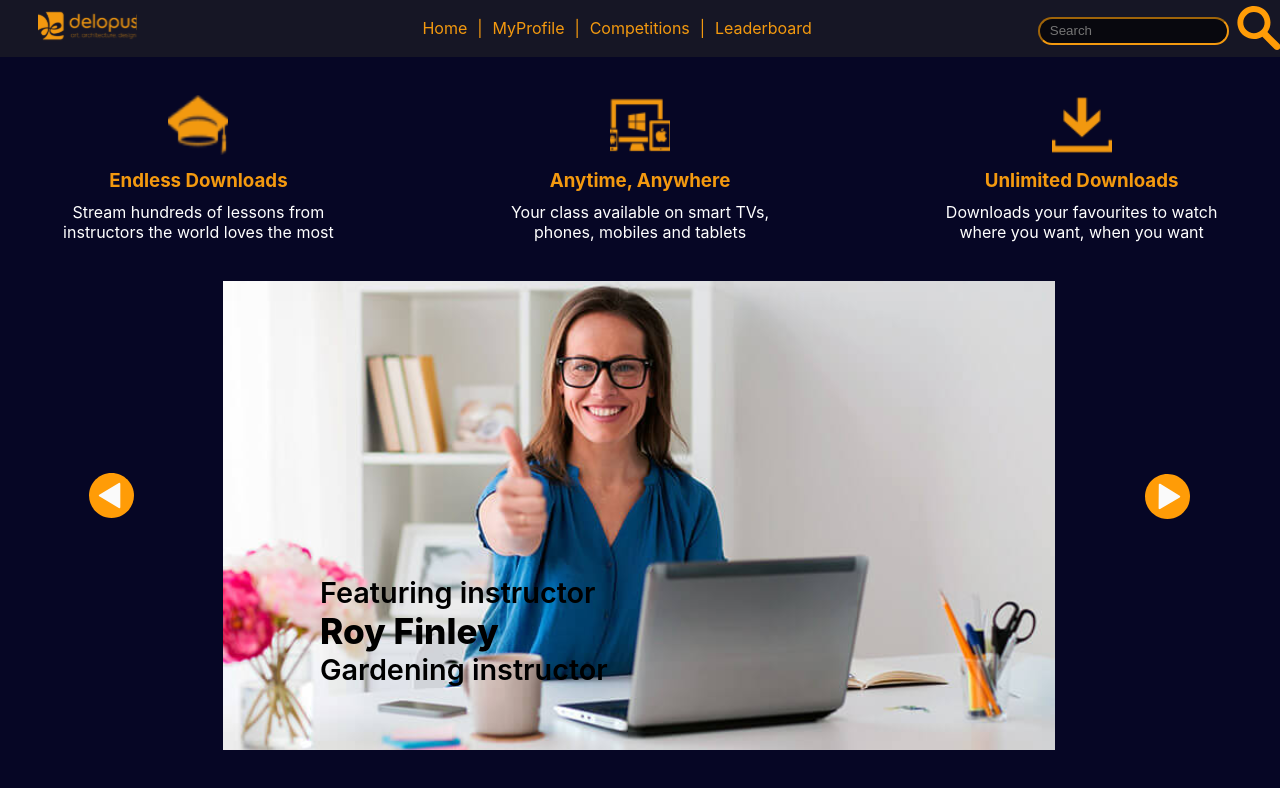
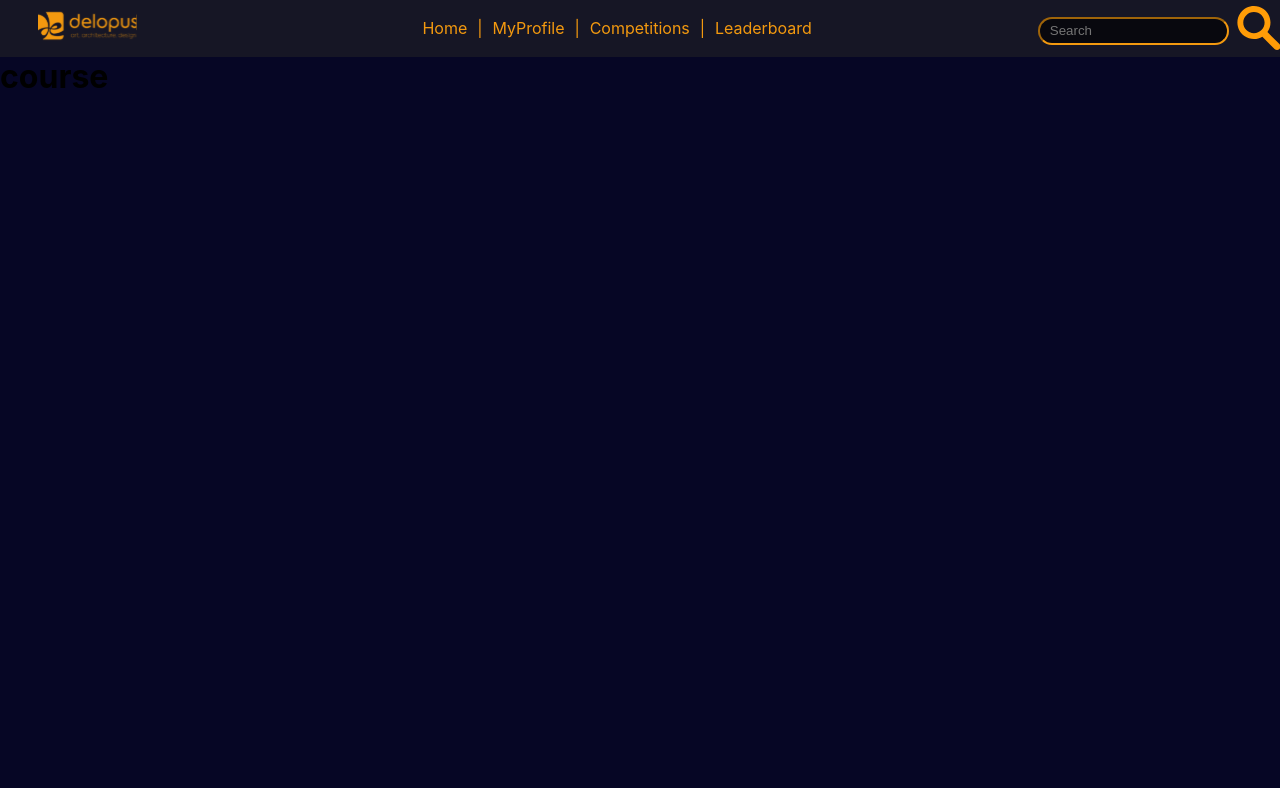
Before and after one commit to jaistarx/delopus, a React (Create React App) app: page /courses in a window 1280 px wide. Shown: the top 788 px of the page. Built offline with nearby package versions, Linux system fonts and the light colour scheme.

Commit message:
reach router

```diff
--- a/package.json
+++ b/package.json
@@ -3,6 +3,7 @@
   "version": "0.1.0",
   "private": true,
   "dependencies": {
+    "@reach/router": "^1.3.4",
     "@testing-library/jest-dom": "^4.2.4",
     "@testing-library/react": "^9.5.0",
     "@testing-library/user-event": "^7.2.1",
--- a/src/App.js
+++ b/src/App.js
@@ -1,94 +1,19 @@
-import React, { useState } from "react";
-import "./App.css";
-
+import React from "react";
+import Front from "./Frontpage";
+import { Router } from "@reach/router";
 
 function App() {
-  const [count, setCount] = useState(1);
-  const alterLeft = () => {
-    if (count === 3) {
-      setCount(1);
-    } else {
-      setCount(count + 1);
-    }
-  };
-  const alterRight = () => {
-    if (count === 1) {
-      setCount(3);
-    } else {
-      setCount(count - 1);
-    }
-  };
-  const myobj = {
-    instructor:"Roy Finley",
-    role:"Gardening instructor",
-  }
-  if(count===1){
-    myobj.instructor="Roy Finley";
-    myobj.role="Gardening instructor";
-  }
-  else if(count === 2) {
-    myobj.instructor="Mary Thomas";
-    myobj.role="Mathematics instructor";
-  }
-  else if(count === 3){
-    myobj.instructor="John Damn";
-    myobj.role="Science instructor";
-  }
   return (
-    <div className="App">
-      <div className="topflex">
-        <div className="boxes">
-          <img src="images/edu.svg" alt="graduate"></img>
-          <h3 className="orangehead">Endless Downloads</h3>
-          <p>
-            Stream hundreds of lessons from instructors the world loves the most
-          </p>
-        </div>
-        <div className="boxes">
-          <img src="images/comp.svg" alt="computer"></img>
-          <h3 className="orangehead">Anytime, Anywhere</h3>
-          <p>Your class available on smart TVs, phones, mobiles and tablets</p>
-        </div>
-        <div className="boxes">
-          <img src="images/down.svg" alt="computer"></img>
-          <h3 className="orangehead">Unlimited Downloads</h3>
-          <p>
-            Downloads your favourites to watch where you want, when you want
-          </p>
-        </div>
-      </div>
-      <div class="teaching-images">
-        <div className="bottomflex">
-          <button type="button" className="buttons">
-            <img
-              src="images/return 1.svg"
-              className="left"
-              alt="left"
-              onClick={alterLeft}
-            ></img>
-          </button>
-          <img
-            src={"images/tcr" + count + ".svg"}
-            alt="tutor"
-            className="tutor"
-          ></img>
-          <div className="absolute">
-            <p>Featuring instructor</p>
-            <p className="instructor">{myobj.instructor}</p>
-            <p>{myobj.role}</p>
-          </div>
-          <button type="button" className="buttons">
-            <img
-              src="images/return 2.svg"
-              className="left"
-              alt="left"
-              onClick={alterRight}
-            ></img>
-          </button>
-        </div>
-      </div>
-    </div>
+    <Router>
+      <Frontview path="/"></Frontview>
+      <Courses path="/courses"></Courses>
+    </Router>
   );
 }
-
+const Courses = () => {
+  return <h1>course</h1>;
+};
+const Frontview = () => {
+  return <Front />;
+};
 export default App;
--- /dev/null
+++ b/src/Frontpage.js
@@ -0,0 +1,92 @@
+import React , { useState } from "react";
+import "./Front.css";
+
+function Front() {
+    const [count, setCount] = useState(1);
+    const alterRight = () => {
+      if (count === 3) {
+        setCount(1);
+      } else {
+        setCount(count + 1);
+      }
+    };
+    const alterLeft = () => {
+      if (count === 1) {
+        setCount(3);
+      } else {
+        setCount(count - 1);
+      }
+    };
+    const myobj = {
+      instructor:"Roy Finley",
+      role:"Gardening instructor",
+    }
+    if(count===1){
+      myobj.instructor="Roy Finley";
+      myobj.role="Gardening instructor";
+    }
+    else if(count === 2) {
+      myobj.instructor="Mary Thomas";
+      myobj.role="Mathematics instructor";
+    }
+    else if(count === 3){
+      myobj.instructor="John Damn";
+      myobj.role="Science instructor";
+    }
+    return (
+      <div className="App">
+        <div className="topflex">
+          <div className="boxes">
+            <img src="images/edu.svg" alt="graduate"></img>
+            <h3 className="orangehead">Endless Downloads</h3>
+            <p>
+              Stream hundreds of lessons from instructors the world loves the most
+            </p>
+          </div>
+          <div className="boxes">
+            <img src="images/comp.svg" alt="computer"></img>
+            <h3 className="orangehead">Anytime, Anywhere</h3>
+            <p>Your class available on smart TVs, phones, mobiles and tablets</p>
+          </div>
+          <div className="boxes">
+            <img src="images/down.svg" alt="computer"></img>
+            <h3 className="orangehead">Unlimited Downloads</h3>
+            <p>
+              Downloads your favourites to watch where you want, when you want
+            </p>
+          </div>
+        </div>
+        <div class="teaching-images">
+          <div className="bottomflex">
+            <button type="button" className="buttons">
+              <img
+                src="images/return 1.svg"
+                className="left"
+                alt="left"
+                onClick={alterLeft}
+              ></img>
+            </button>
+            <img
+              src={"images/tcr" + count + ".svg"}
+              alt="tutor"
+              className="tutor"
+            ></img>
+            <div className="absolute">
+              <p>Featuring instructor</p>
+              <p className="instructor">{myobj.instructor}</p>
+              <p>{myobj.role}</p>
+            </div>
+            <button type="button" className="buttons">
+              <img
+                src="images/return 2.svg"
+                className="left"
+                alt="left"
+                onClick={alterRight}
+              ></img>
+            </button>
+          </div>
+        </div>
+      </div>
+    );
+}
+export default Front;
--- a/src/Header.css
+++ b/src/Header.css
@@ -33,6 +33,4 @@
     margin-right: 4%;
     color:#F3990F;
     outline: none;
-
-
 }
```
Also changed, not shown: src/Header.js (+13 -5 lines), src/Front.css (renamed from src/App.css), 2 other files (tests, documents, lock files or other folders).
